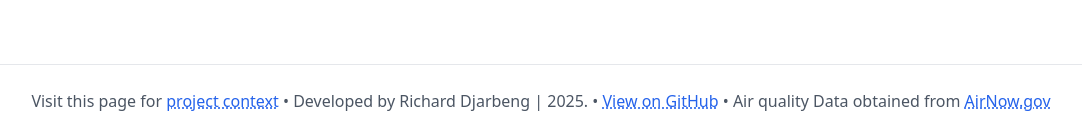
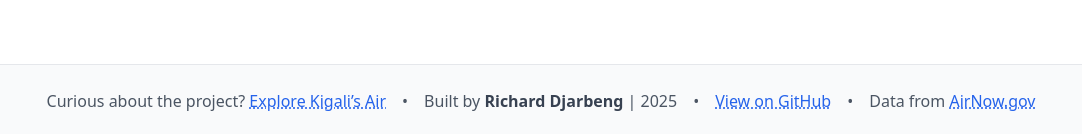
Before and after one commit to RDjarbeng/air-quality-analysis_dashboard, a Next.js app: page /about in a window 1280 px wide. Shown: the part 3576-3710 px from the top of the page, without its empty margins (99-1181 px from the left). Built offline with nearby package versions, Linux system fonts and the light colour scheme.

Commit message:
Format changes to footer

```diff
--- a/src/components/Footer.tsx
+++ b/src/components/Footer.tsx
@@ -4,20 +4,36 @@ export function Footer() {
   const currentYear = new Date().getFullYear();
 
   return (
-    <footer className="mt-8 py-6 border-t">
+    <footer className="mt-8 py-6 border-t bg-gray-50">
       <div className="container mx-auto px-4 text-center text-gray-600">
+        <div className="flex flex-col items-center justify-center gap-2 md:flex-row md:gap-4">
+          {/* Project Context Link */}
           <p>
-            Visit this page for <a
+            Curious about the project?{' '}
+            <a
               href="/about"
               target="_blank"
               rel="noopener noreferrer"
               className="text-blue-600 hover:text-blue-800 underline decoration-dotted"
             >
-                project context
+              Explore Kigali’s Air
             </a>
-                {' • '}
-          Developed by Richard Djarbeng | {currentYear}.
-          {' • '}
+          </p>
+
+          {/* Separator for small screens */}
+          <span className="hidden md:inline"> • </span>
+
+          {/* Developer Credit */}
+          <p>
+            Built by{' '}
+            <span className="font-semibold text-gray-700">Richard Djarbeng</span> | {currentYear}
+          </p>
+
+          {/* Separator for small screens */}
+          <span className="hidden md:inline"> • </span>
+
+          {/* GitHub Link */}
+          <p>
             <a
               href="https://github.com/RDjarbeng/air-quality-analysis_dashboard"
               target="_blank"
@@ -26,9 +42,14 @@ export function Footer() {
             >
               View on GitHub
             </a>
+          </p>
 
-          {' • '}
-          <span>Air quality Data obtained from{' '}
+          {/* Separator for small screens */}
+          <span className="hidden md:inline"> • </span>
+
+          {/* Data Source */}
+          <p>
+            Data from{' '}
             <a
               href="https://www.airnow.gov/international/us-embassies-and-consulates/"
               target="_blank"
@@ -37,8 +58,8 @@ export function Footer() {
             >
               AirNow.gov
             </a>
-          </span>
           </p>
+        </div>
       </div>
     </footer>
   );
```
Lines whose indentation alone changed are shown as unchanged.
